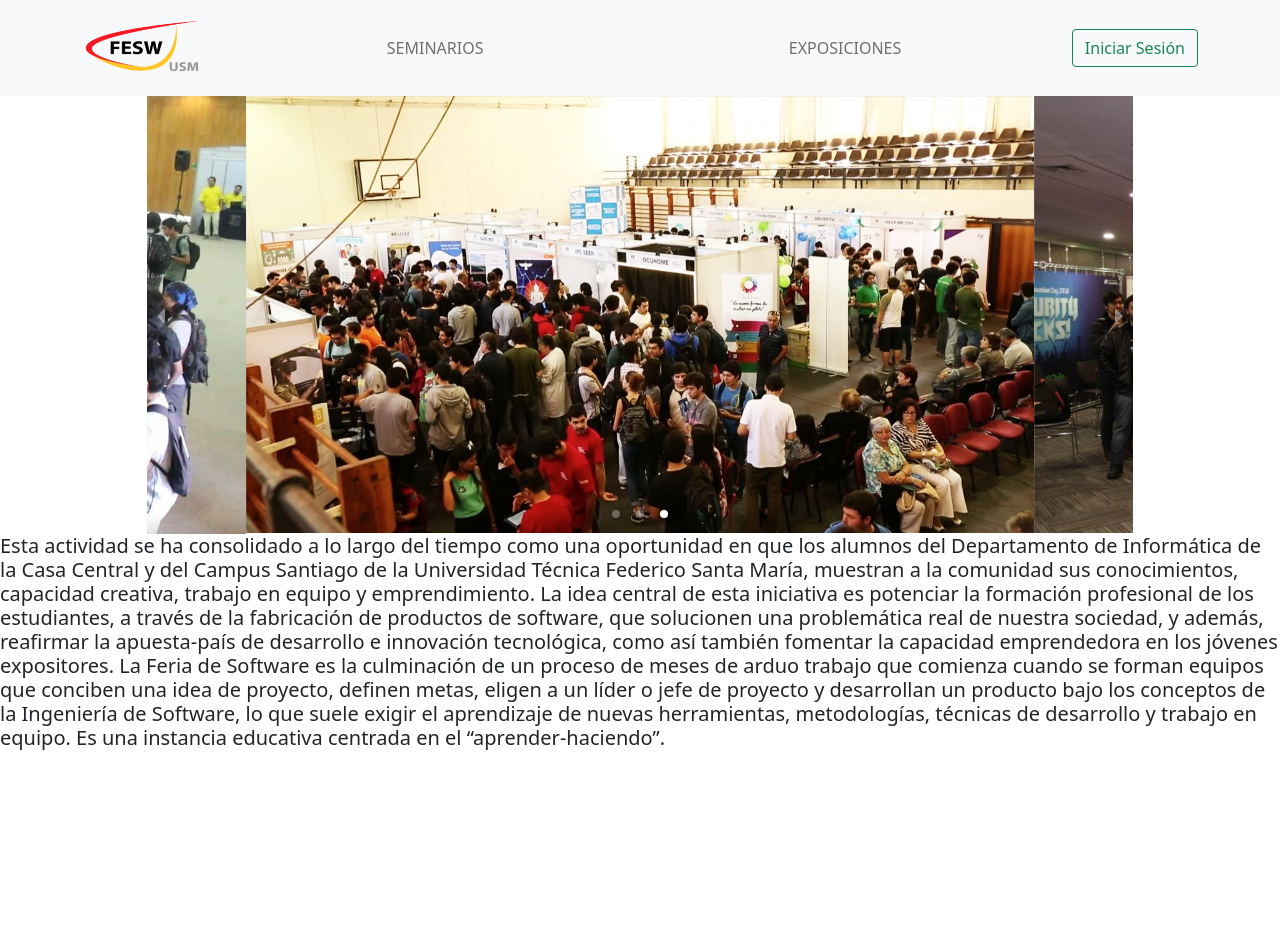
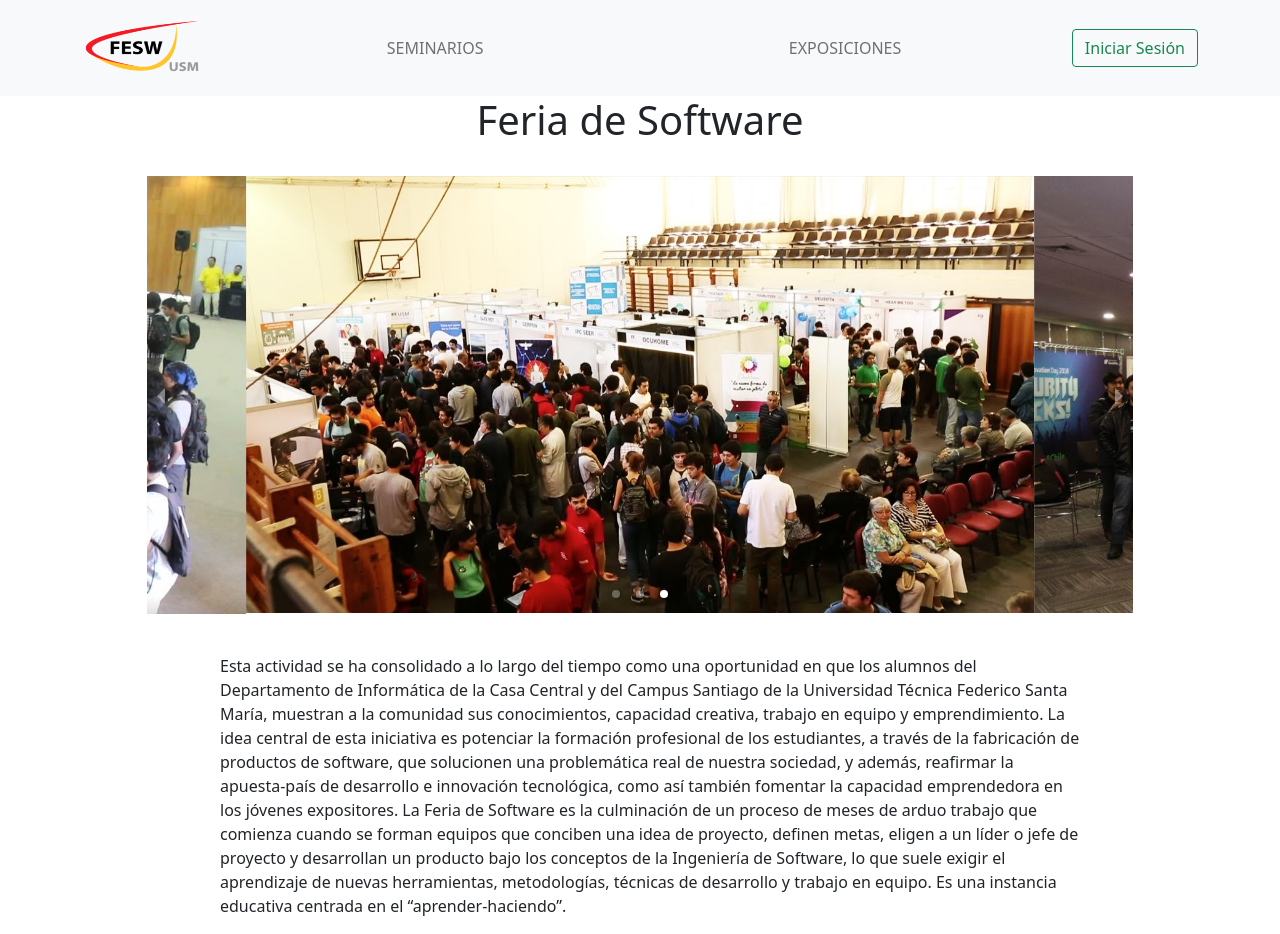
Before and after one commit to npuente21/diu, a React (Create React App) app: page / in a window 1280 px wide. Before the commit the page ends 800 px from the top, so only its background shows below. Built offline with nearby package versions, Linux system fonts and the light colour scheme.

Commit message:
Home Fixed

```diff
--- a/src/App.css
+++ b/src/App.css
@@ -12,7 +12,13 @@
     animation: App-logo-spin infinite 20s linear;
   }
 }
-
+.text{
+  justify-content: center;
+  margin-left: 220px;
+  margin-right: 200px;
+  margin-top: 40px;
+  margin-bottom: auto;
+}
 .App-header {
   background-color: #282c34;
   min-height: 100vh;
--- a/src/App.js
+++ b/src/App.js
@@ -79,7 +79,6 @@ const Logout=()=>{
     <Container>
     <center>
       <h1>Feria de Software {Name}</h1>
-      <h3>{Titulo+"chao"}"</h3>
       <br/>
       <br/>
     </center>
@@ -131,17 +130,22 @@ const Logout=()=>{
   <Route path="/Proyect" exact render = {props=> ( <Proyect {...props} />)}></Route>
   <Route path="/Login" exact render = {props=> ( <Login {...props} />)}></Route>
   <Route path="/">
+
+    <center>
+      <h1>Feria de Software {Name}</h1>
+      <br/>
+    </center>
      <center>
       <Carrusel img1={fsw1} img2={fsw2} img3={fsw3}>
 
       </Carrusel>
      </center>
-     <div class="">
-       <h5>
+     <div class="text">
+       <p>
          Esta actividad se ha consolidado a lo largo del tiempo como una oportunidad en que los alumnos del Departamento de Informática de la Casa Central y del Campus Santiago de la Universidad Técnica Federico Santa María, muestran a la comunidad sus conocimientos, capacidad creativa, trabajo en equipo y emprendimiento.
          La idea central de esta iniciativa es potenciar la formación profesional de los estudiantes, a través de la fabricación de productos de software, que solucionen una problemática real de nuestra sociedad, y además, reafirmar la apuesta-país de desarrollo e innovación tecnológica, como así también fomentar la capacidad emprendedora en los jóvenes expositores.
          La Feria de Software es la culminación de un proceso de meses de arduo trabajo que comienza cuando se forman equipos que conciben una idea de proyecto, definen metas, eligen a un líder o jefe de proyecto y desarrollan un producto bajo los conceptos de la Ingeniería de Software, lo que suele exigir el aprendizaje de nuevas herramientas, metodologías, técnicas de desarrollo y trabajo en equipo. Es una instancia educativa centrada en el “aprender-haciendo”.
-       </h5>
+       </p>
      </div>
 
 
```
